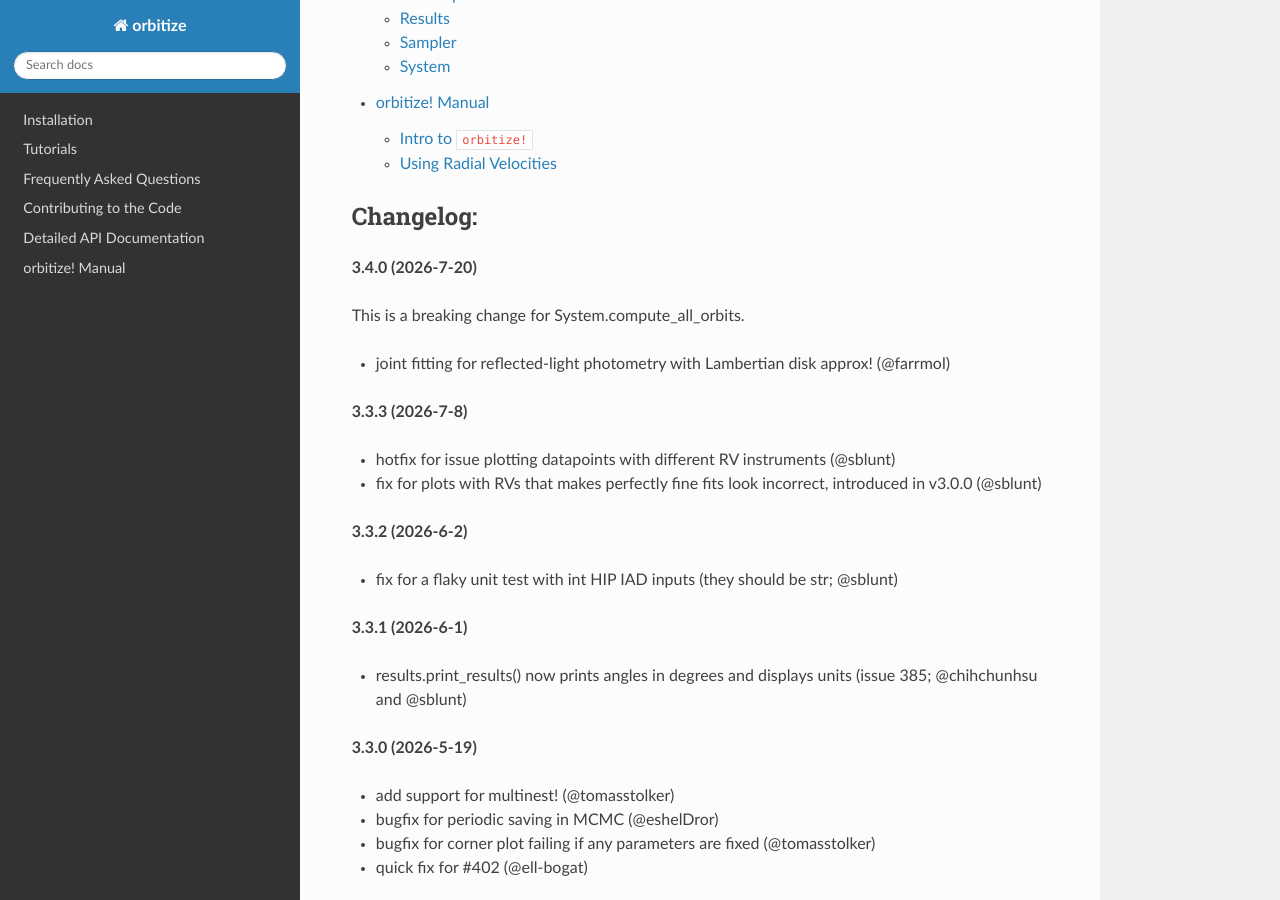
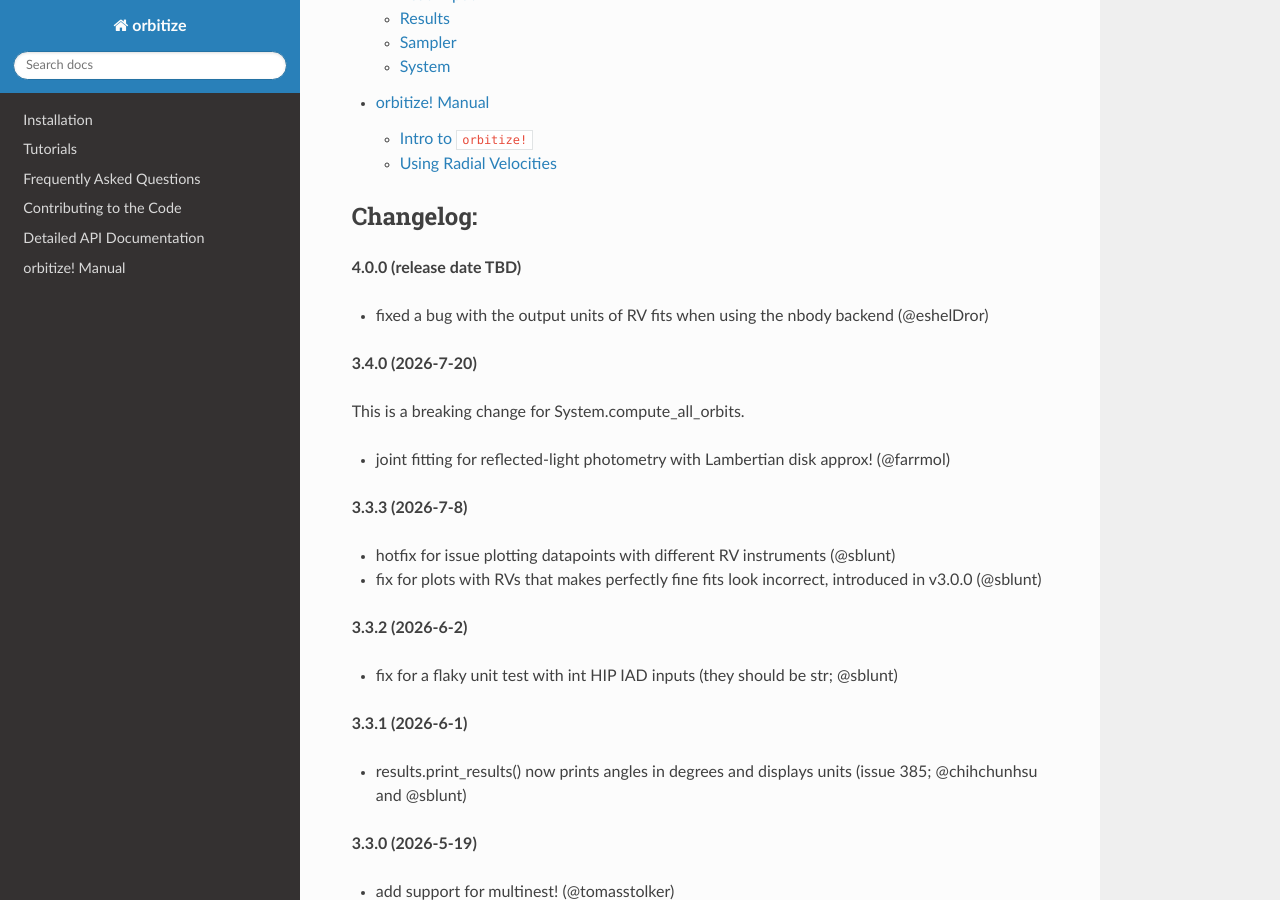
Before and after one commit to sblunt/orbitize, a Sphinx documentation site: the page built from docs/index.rst, in a window 1280 px wide and 900 px high, scrolled down 1802 px. Built offline with Sphinx 7.4.7 and the Read the Docs theme 3.1.0, drawn with Linux system fonts in a browser that asks for light colours; pages that are not in the unit, such as notebooks, are missing from menus.

Commit message:
add eshel's nbody rv bugfix to changelog for v4
Added changelog entry for version 4.0.0 detailing a bug fix.

```diff
--- a/docs/index.rst
+++ b/docs/index.rst
@@ -54,6 +54,10 @@ User Guide:
 
 Changelog:
 ++++++++++
+
+**4.0.0 (release date TBD)**
+
+- fixed a bug with the output units of RV fits when using the nbody backend (@eshelDror)
 
 **3.4.0 (2026-7-20)**
 
```
